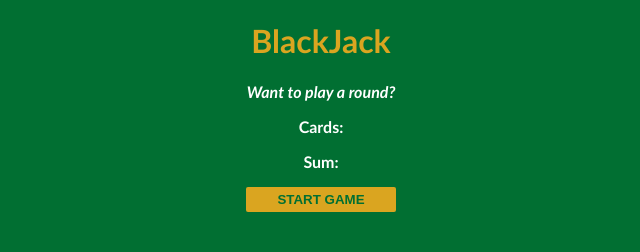
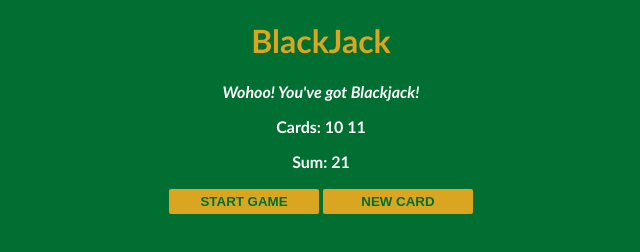
Before and after one commit to npatel20/JS-Practice-Scrimba, a plain HTML site: page BlackJack-Game/index.html in a window 1280 px wide. Both pictures are taken after a click on the button "START GAME". Shown: the whole page, without its empty margins (319-959 px from the left). Drawn offline with Linux system fonts and the light colour scheme.

Commit message:
Added New Card button, used array, for loop and DOM

```diff
--- a/BlackJack-Game/index.html
+++ b/BlackJack-Game/index.html
@@ -10,11 +10,17 @@
   <body>
     <h1>BlackJack</h1>
     <p id="message-el">Want to play a round?</p>
-    <p>Cards:</p>
-    <p>Sum:</p>
+    <!-- 1. Give the cards paragraph and id of cards-el -->
+
+    <p id="cards-el">Cards:</p>
+    <!-- Give the sum paragraph and id of sum-el -->
+    <p id="sum-el">Sum:</p>
     <!-- 1. Create a button that says START GAME.
         Make it call a startGame() function when clicked -->
     <button id="start-btn" onclick="startGame()">START GAME</button>
+
+    <!-- 1. Create a NEW CARD button, make it run newCard() on click -->
+    <button id="newcard-btn" onclick="newCard()">NEW CARD</button>
     <script src="main.js"></script>
   </body>
 </html>
--- a/BlackJack-Game/main.js
+++ b/BlackJack-Game/main.js
@@ -1,28 +1,65 @@
 let firstCard = 10
 let secondCard = 11
+let cards = [firstCard, secondCard]
 let sum = firstCard + secondCard
 let hasBlackJack = false
 let isAlive = true
 let message = ""
 // Write the conditional according to these rules:
 
+// 2. Store the sum paragraph in a variable called sumEl
+let sumEl = document.getElementById("sum-el")
+// 2. Store the cards paragraph in a variable called cardsEl
+let cardsEl = document.getElementById("cards-el")
+
+// 1. Store the message-el paragraph in a variable called messageEl
+let messageEl = document.getElementById("message-el")
+
+//19 Create a new function called startGame() that calls renderGame()
+function startGame() {
+    renderGame()
+}
 // if less than or equal to 20 -> "Do you want to draw a new card? 🙂"
 // else if exactly 21 -> "Wohoo! You've got Blackjack! 🥳"
 // else -> "You're out of the game! 😭"
 
-function startGame() {
+function renderGame() {
+    // 3. Render the cards on the page using this format -> "Cards: 10 4"
+    cardsEl.textContent = "Cards: "
+
+    // Create a for loop that renders out all the cards instead of just two
+    for (let i = 0; i < cards.length; i++) {
+        cardsEl.textContent += cards[i] + " "
+    }
+    // 3. Render the sum on the page using this format -> "Sum: 14"
+    sumEl.textContent = "Sum: " + sum
+
     if (sum <= 20) {
-        message = "Do you want to draw a new card? 🙂"
+        message = "Do you want to draw a new card?"
     } else if (sum === 21) {
-        message = "Wohoo! You've got Blackjack! 🥳"
+        message = "Wohoo! You've got Blackjack!"
         hasBlackJack = true
     } else {
-        message = "You're out of the game! 😭"
+        message = "You're out of the game!"
         isAlive = false
     }
 
     // CASHOUT
     // console.log(hasBlackJack)
-    console.log(message)
+    // console.log(message)
     // console.log(isAlive)
+    messageEl.textContent = message
 }
+
+// 2. Create a function newCard() that logs out "Drawing a new card from the deck!"
+function newCard() {
+    // console.log("Drawing a new card from the deck!")
+    // 1. Create a card variable, and hard code its value to a number (2-11)
+    let card = 7
+    // 2. Add the new card to the sum variable
+    sum +=
+        // Push the card to the cards array
+        cards.push(card)
+    // 3. Call startGame() -- changed to renderGame
+    renderGame()
+}
--- a/BlackJack-Game/style.css
+++ b/BlackJack-Game/style.css
@@ -15,6 +15,8 @@ h1 {
   font-style: italic;
 }
 
+/* 3. Make sure that the two buttons have some space between
+each other when they are rendered out vertically */
 button {
   cursor: pointer;
   font-weight: bold;
@@ -25,4 +27,6 @@ button {
   padding: 0.313rem 0;
   font-weight: none;
   border-radius: 0.125rem;
+  margin-top: 0.125rem;
+  margin-bottom: 0.125rem;
 }
```
